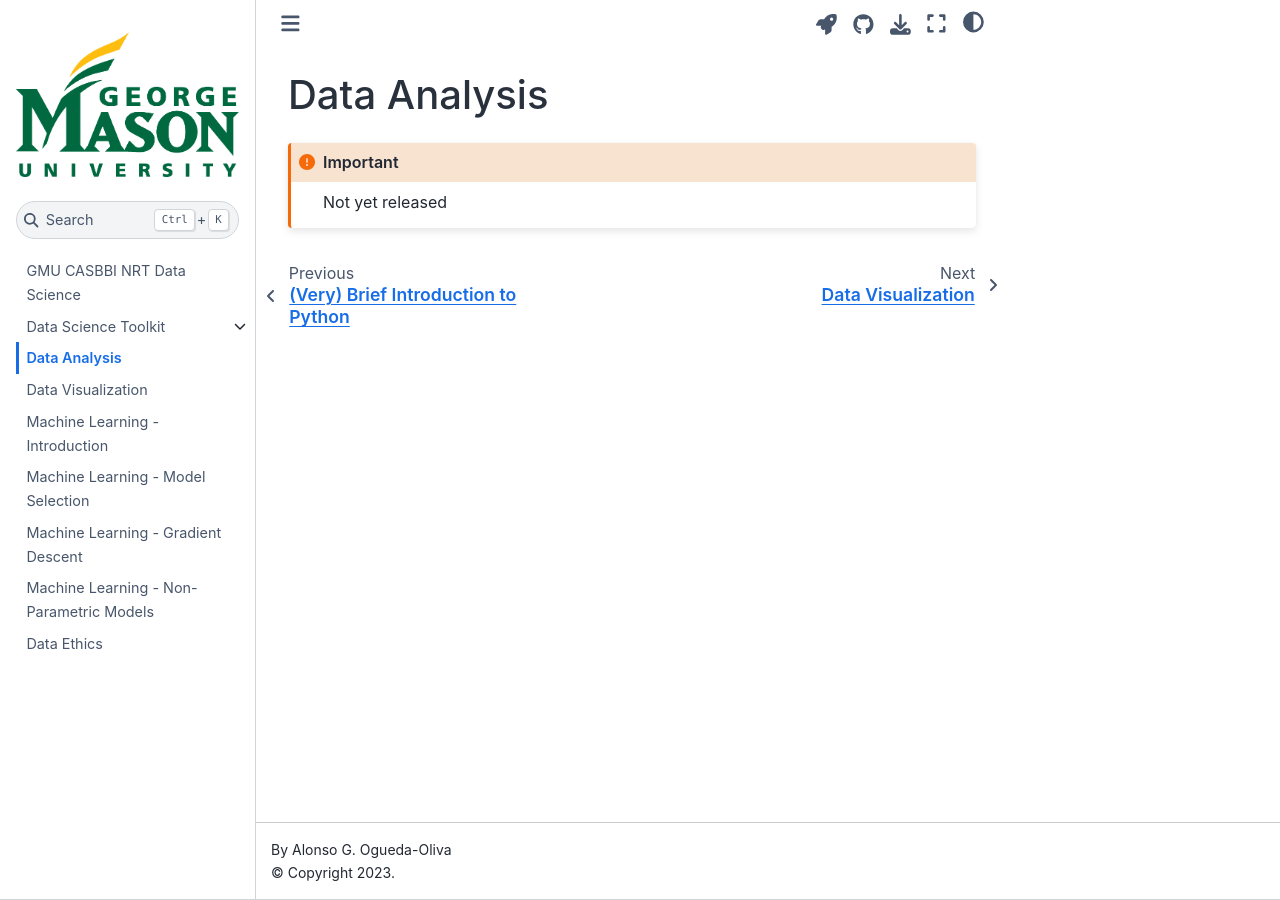
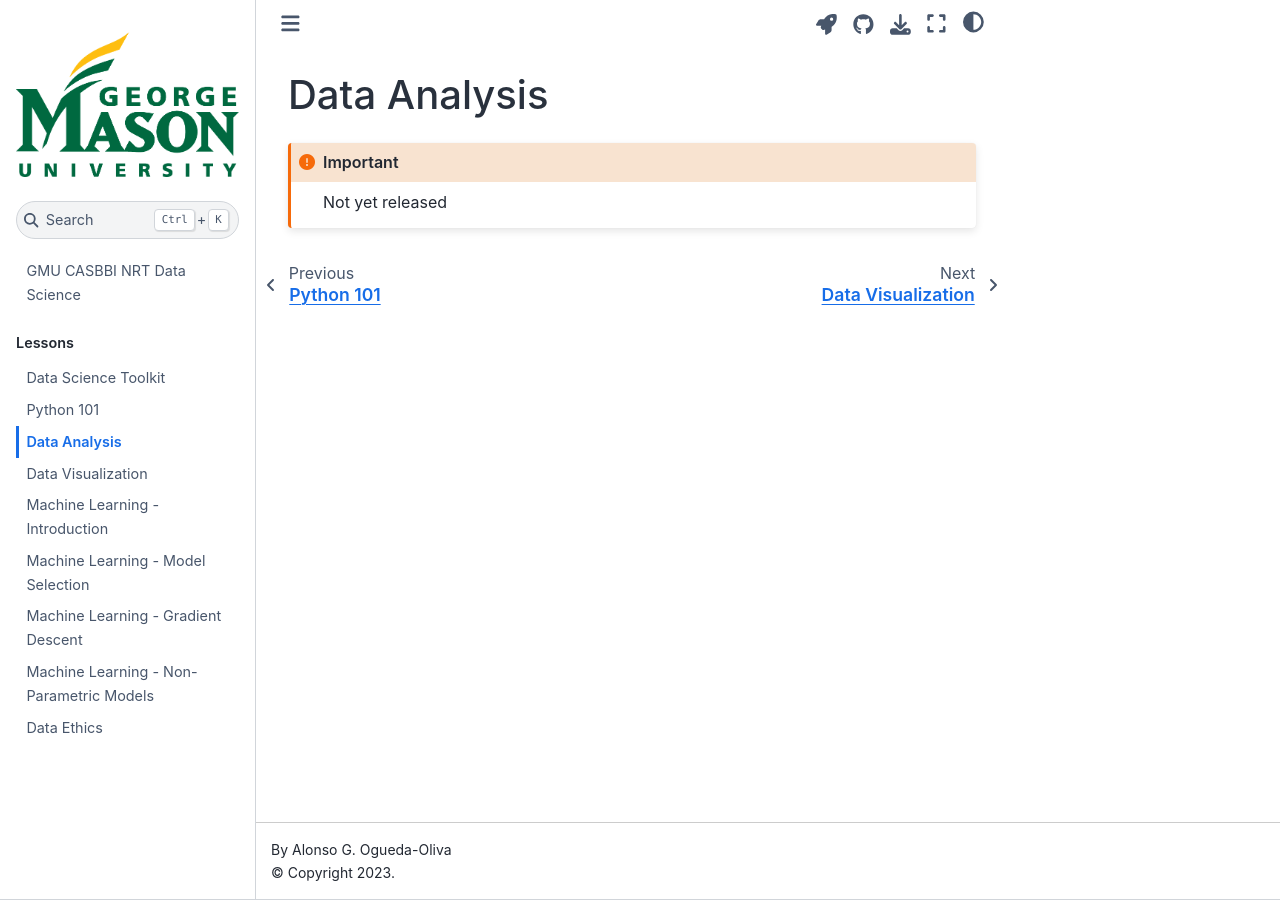
Before and after one commit to aoguedao/gmu-casbbi-nrt, a Jupyter Book: the page built from docs/data_analysis.ipynb, in a window 1280 px wide. Built offline with Jupyter Book 1.0.4 settings and Sphinx 7.4.7 and the Sphinx Book theme 1.1.4, drawn with Linux system fonts in a browser that asks for light colours; pages that are not in the unit, such as notebooks, are missing from menus.

Commit message:
first activity

```diff
--- a/_config.yml
+++ b/_config.yml
@@ -10,7 +10,7 @@
 # Force re-execution of notebooks on each build.
 # See https://jupyterbook.org/content/execute.html
 execute:
-  execute_notebooks: auto
+  execute_notebooks: cache
 
 parse:
   myst_enable_extensions:  # default extensions to enable in the myst parser. See https://myst-parser.readthedocs.io/en/latest/using/syntax-optional.html
--- a/_toc.yml
+++ b/_toc.yml
@@ -3,14 +3,18 @@
 
 format: jb-book
 root: docs/index
-chapters:
-- file: docs/ds_toolkit
-  sections:
-    - file: docs/ds_toolkit_python
-- file: docs/data_analysis
-- file: docs/data_visualization
-- file: docs/ml_intro
-- file: docs/ml_model_selection
-- file: docs/ml_gradient_descent
-- file: docs/ml_non_parametric
-- file: docs/data_ethics
+parts:
+  - caption: Lessons
+    chapters:
+    - file: docs/ds_toolkit
+    - file: docs/python_101
+    - file: docs/data_analysis
+    - file: docs/data_visualization
+    - file: docs/ml_intro
+    - file: docs/ml_model_selection
+    - file: docs/ml_gradient_descent
+    - file: docs/ml_non_parametric
+    - file: docs/data_ethics
+  - caption: Activities
+    chapters:
+    - file: activities/01_github
```
Also changed, not shown: docs/data_analysis.ipynb, docs/python_101.ipynb, 1 other file.
